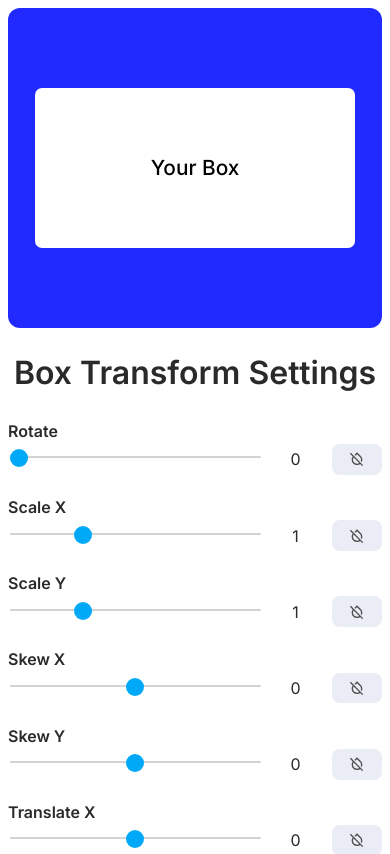
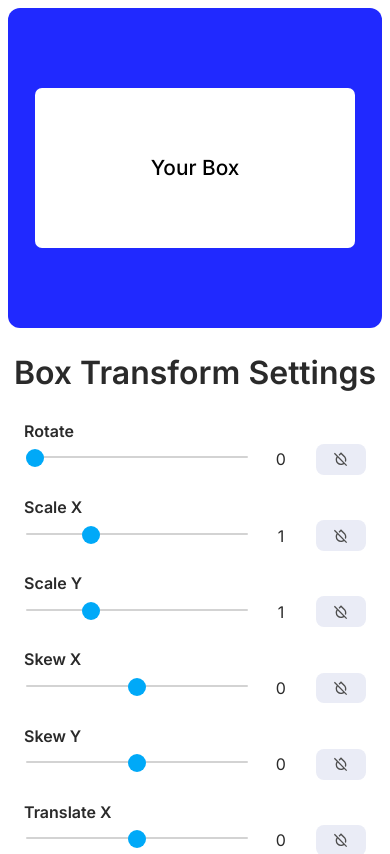
Before and after one commit to ricafolio/box-transform-visualizer, a React (Vite) app: page / in a window 390 px wide. Shown: the top 854 px of the page. Built offline with nearby package versions, Linux system fonts and the light colour scheme.

Commit message:
fix: mobile padding

```diff
--- a/src/index.scss
+++ b/src/index.scss
@@ -181,6 +181,10 @@ main {
 @media (max-width: 640px) {
   .settings-container {
     padding: 0;
+
+    .field-container {
+      padding: 0 1rem;
+    }
   }
 }
 
```
